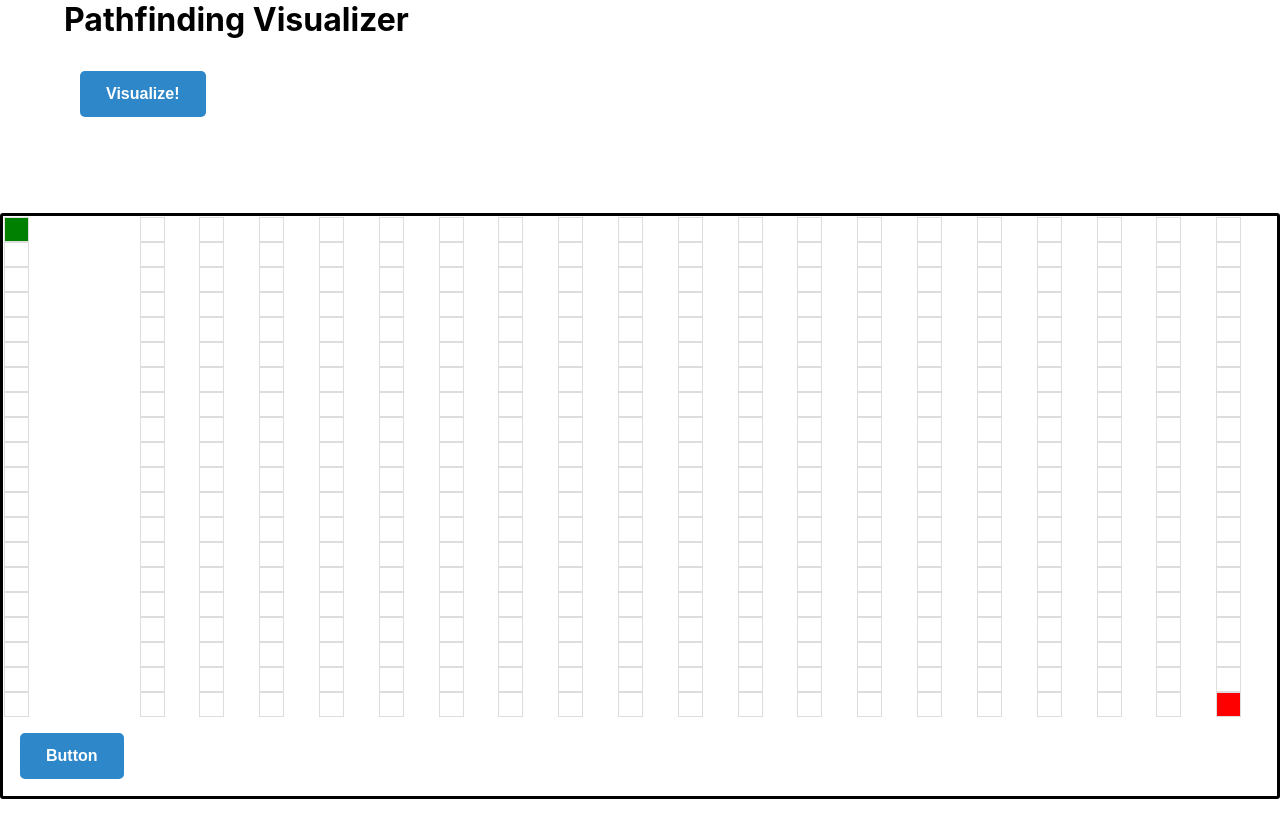
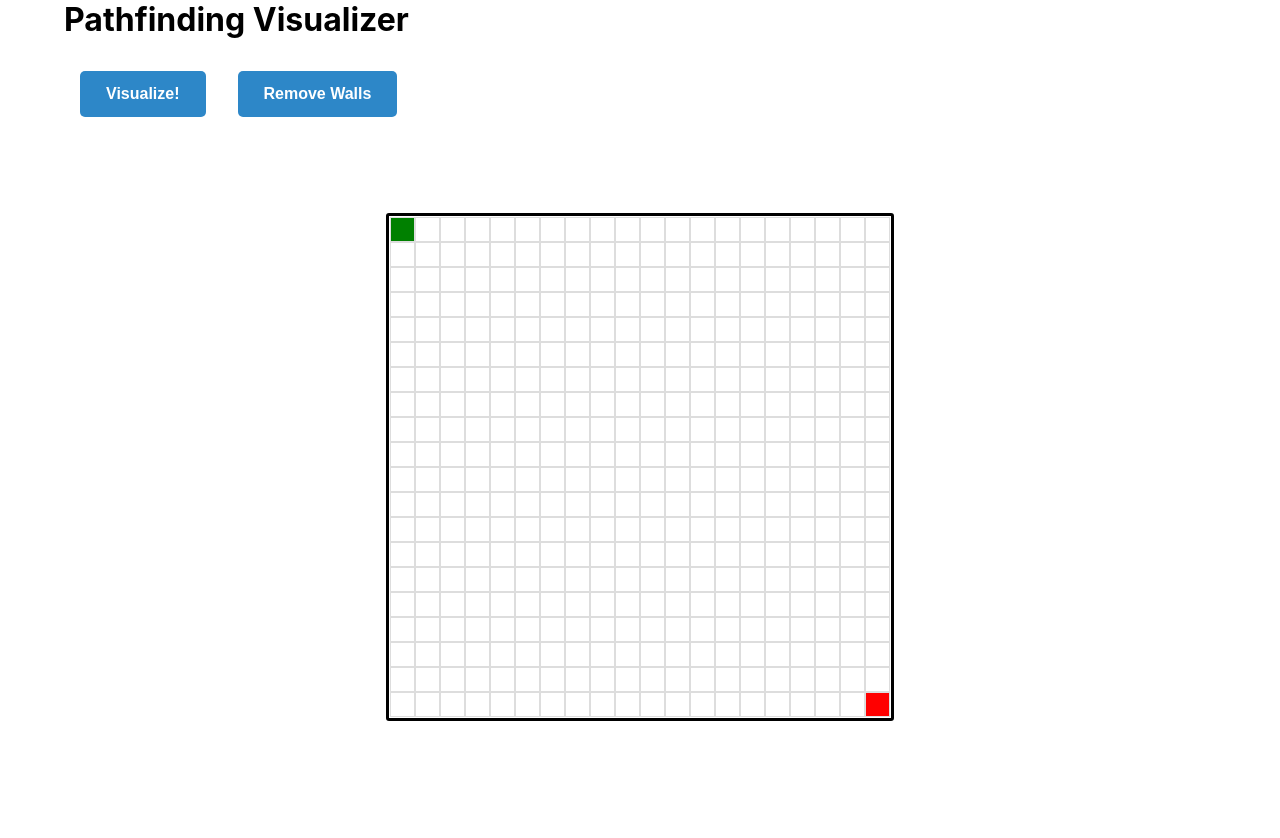
Before and after one commit to andrewphm/pathfinding, a React (Create React App) app: page / in a window 1280 px wide. Shown: the top 838 px of the page. After the commit the page ends 801 px from the top, so only its background shows below. Built offline with nearby package versions, Linux system fonts and the light colour scheme.

Commit message:
Add clear walls button to header

```diff
--- a/src/components/Grid/index.js
+++ b/src/components/Grid/index.js
@@ -1,5 +1,14 @@
 import React, { useReducer } from "react";
 
+/* clear walls */
+export const clearWalls = (row, col) => {
+  for (let x = 0; x < row; x++) {
+    for (let y = 0; y < col; y++) {
+      let node = document.getElementById(`node-${x}-${y}`);
+      node.classList.remove("wall");
+    }
+  }
+};
 // Reducer
 // import { reducer } from "../../utility/reducer";
 
@@ -72,16 +81,6 @@ const Grid = () => {
     }
   };
 
-  /* clear walls */
-  const clearWalls = (row, col) => {
-    for (let x = 0; x < row; x++) {
-      for (let y = 0; y < col; y++) {
-        let node = document.getElementById(`node-${x}-${y}`);
-        node.classList.remove("wall");
-      }
-    }
-  };
-
   return (
     <div
       id="container"
@@ -111,14 +110,6 @@ const Grid = () => {
         );
       })}
       {console.log("rendered")}
-      <button
-        className="btn"
-        onClick={() => {
-          clearWalls(row, col);
-        }}
-      >
-        Button
-      </button>
     </div>
   );
 };
--- a/src/components/Header.js
+++ b/src/components/Header.js
@@ -1,4 +1,6 @@
 import React from "react";
+
+import { clearWalls } from "./Grid/index";
 
 const Header = () => {
   return (
@@ -6,6 +8,14 @@ const Header = () => {
       <h1 className="title">Pathfinding Visualizer</h1>
       <nav>
         <button className="btn">Visualize!</button>
+        <button
+          onClick={() => {
+            clearWalls(20, 20);
+          }}
+          className="btn"
+        >
+          Remove Walls
+        </button>
       </nav>
     </header>
   );
```
